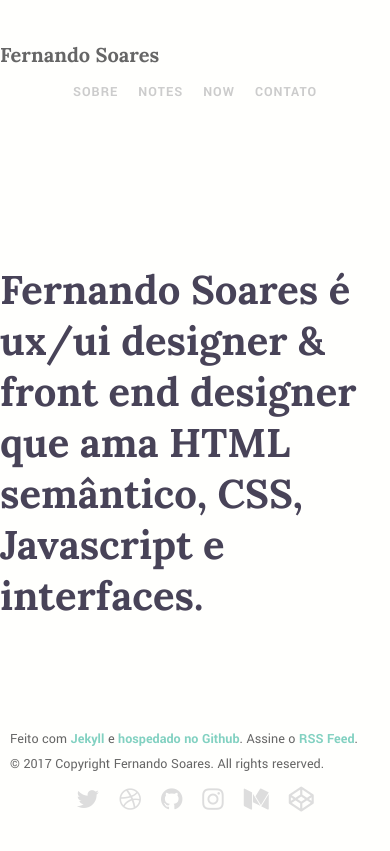
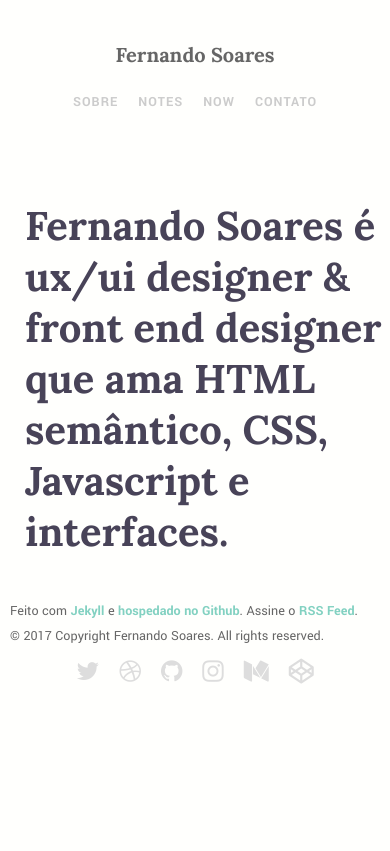
Before and after one commit to frrrnd/old.frrrnd.github.io, a Jekyll site: the page built from index.html, in a window 390 px wide. Shown: the top 851 px of the page. Built offline with Jekyll 4.4.1, drawn with Linux system fonts in a browser that asks for light colours; nearby versions of some CDN libraries.

Commit message:
mobile ajustes

```diff
--- a/_sass/base/_responsive.scss
+++ b/_sass/base/_responsive.scss
@@ -15,6 +15,10 @@
 
     .logo__image {
     	margin: 0 auto;
+    }
+
+    .header__top h2 {
+      text-align: center;
     }
 
     .header__about {
@@ -45,6 +49,14 @@
 
     .article__title {
         font-size: 3em!important;
+    }
+
+    .home-section {
+      padding: 0!important;
+
+      h2 {
+        padding-left: 25px;
+      }
     }
 
 //     p {
--- a/_sass/layout/_header.scss
+++ b/_sass/layout/_header.scss
@@ -18,7 +18,7 @@
 		font-weight: bold;
 		font-size: 20px;
 		color: #666;
-		padding-top: 10px;
+		padding: 10px;
 	}
 }
 
```
